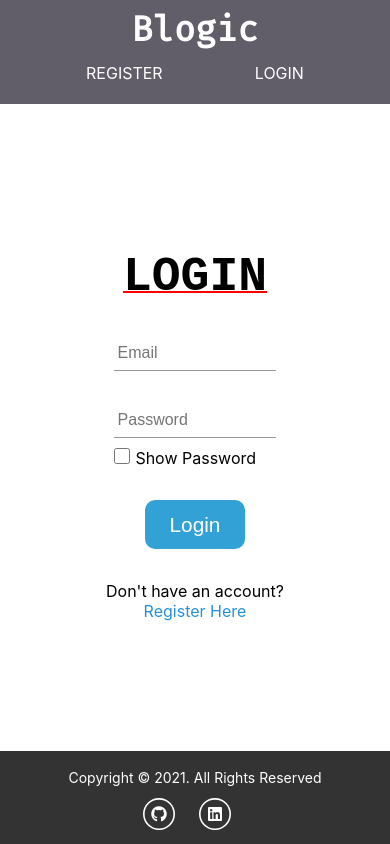
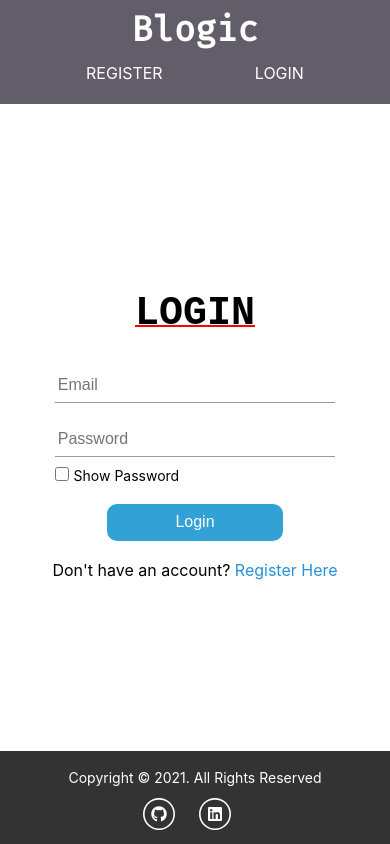
Before and after one commit to gupta-piyush19/Blogic, a React (Create React App) app in the folder client/: page /login in a window 390 px wide. Built offline with nearby package versions, Linux system fonts and the light colour scheme; no server answers.

Commit message:
login and register page made responsive

```diff
--- a/client/src/components/auth/Login.js
+++ b/client/src/components/auth/Login.js
@@ -48,12 +48,7 @@ const Login = () => {
   };
 
   return (
-    <div
-      className="login"
-      style={{
-        width: "100%",
-      }}
-    >
+    <div className="login">
       <div className="container flex">
         <div className="form-container">
           <Alert />
--- a/client/src/components/auth/Register.css
+++ b/client/src/components/auth/Register.css
@@ -5,8 +5,10 @@
   align-items: center;
 }
 
-.register {
+.register,
+.login {
   width: 100%;
+  margin: 1rem auto;
 }
 
 .form-container {
@@ -73,3 +75,36 @@
   text-decoration: none;
   color: rgb(38, 145, 217);
 }
+
+@media (max-width: 768px) {
+  .form-container {
+    width: 80vw;
+  }
+  .form-container h1 {
+    font-size: 2.4rem;
+  }
+  .form-group {
+    margin-bottom: 1.2rem;
+  }
+  .show-password input {
+    height: 14px;
+    width: 14px;
+  }
+  .show-password {
+    font-size: 14px;
+  }
+  .form-container button {
+    font-size: 1rem;
+    padding: 0.6rem 1.4rem;
+  }
+}
+
+@media (max-width: 550px) {
+  .form-container {
+    margin: 0;
+    width: 90vw;
+  }
+  .form-container h1 {
+    font-size: 40px;
+  }
+}
```
Also changed, not shown: 1 other file (tests, documents, lock files or other folders).
